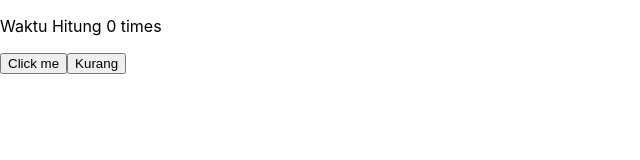
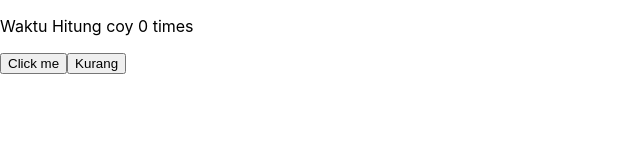
Before and after one commit to michaelpramastama/react-basic, a React (Create React App) app: page / in a window 1280 px wide. Shown: the top 160 px of the page, without its empty margins (0-640 px from the left). Built offline with nearby package versions, Linux system fonts and the light colour scheme.

Commit message:
Update App.js

```diff
--- a/src/App.js
+++ b/src/App.js
@@ -9,7 +9,7 @@ function App() {
 
   return (
     <div>
-      <p>Waktu Hitung {count} times</p>
+      <p>Waktu Hitung coy {count} times</p>
       <button onClick={() => setCount(count + 1)}>
         Click me
       </button>
```
